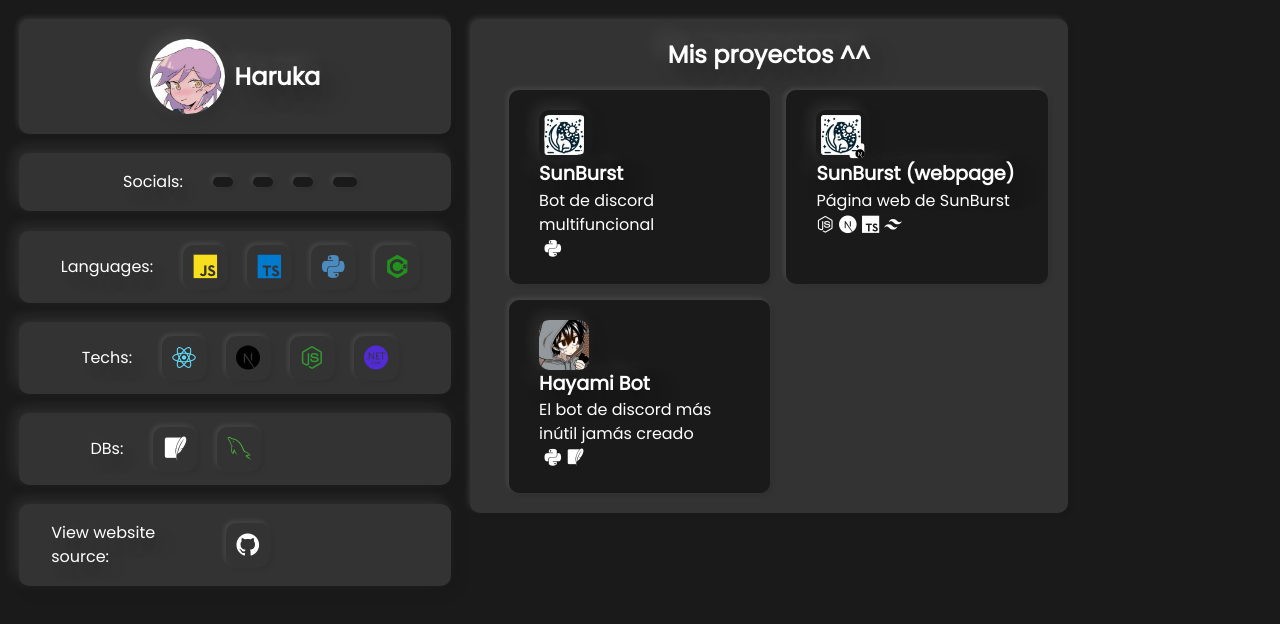
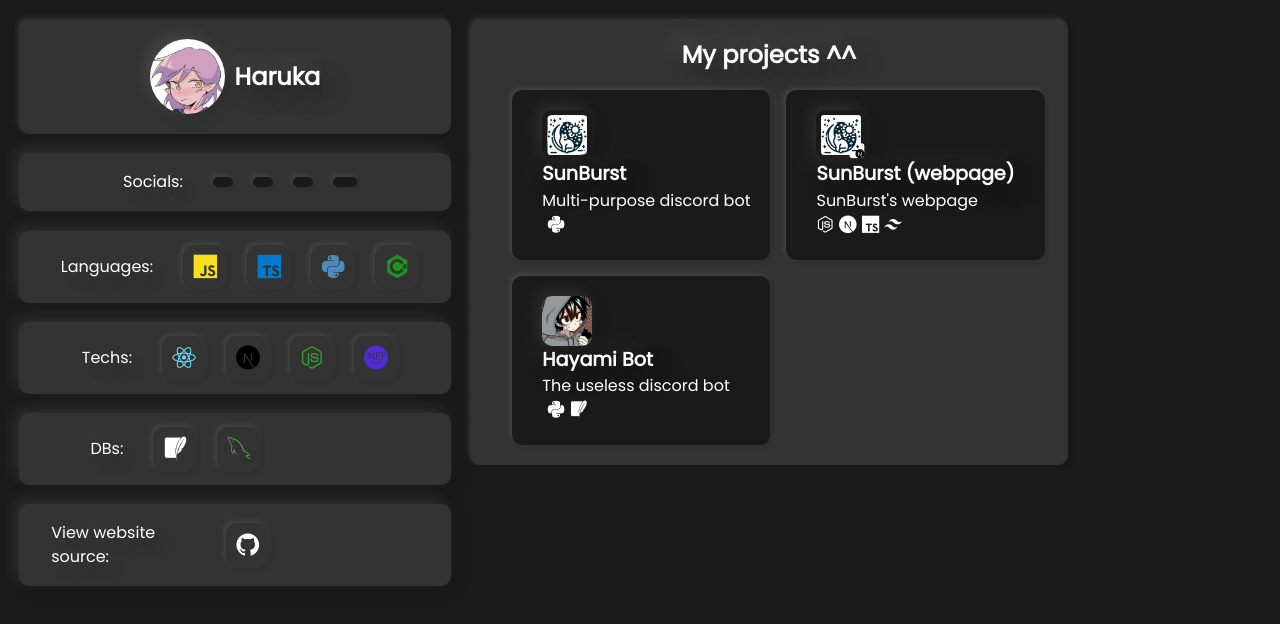
Before and after one commit to gxskpo/hawruka.xyz, a Next.js app: page / in a window 1280 px wide. Shown: the top 624 px of the page. Built offline with nearby package versions, Linux system fonts and the light colour scheme.

Commit message:
Translate project descriptions to English
The descriptions in the 'page.tsx' file's projects section have been translated from Spanish to English. This change makes the project descriptions more globally comprehensible.

```diff
--- a/app/page.tsx
+++ b/app/page.tsx
@@ -79,17 +79,17 @@ export default function Home() {
             </div>
             <div className={styles.projectsContainer}>
                 <div className={styles.projectsTitle}>
-                    <h2>Mis proyectos ^^</h2>
+                    <h2>My projects ^^</h2>
                 </div>
                 <div className={styles.projects}>
                     <ProjectElement url="https://beta.fembot.online" imageUrl="/sunburst-icon.png"
-                                    projectName="SunBurst" description="Bot de discord multifuncional"
+                                    projectName="SunBurst" description="Multi-purpose discord bot"
                                     useIcons={[
                                         {className: "fab fa-discord"},
                                         {className: "devicon-python-plain"}
                                     ]} openSource={false}/>
                     <ProjectElement url="https://github.com/gxskpo/sunburst" imageUrl="/sunburst-next.png"
-                                    projectName="SunBurst (webpage)" description="Página web de SunBurst"
+                                    projectName="SunBurst (webpage)" description="SunBurst's webpage"
                                     useIcons={[
                                         {className: "devicon-nodejs-plain"},
                                         {className: "devicon-nextjs-original"},
@@ -97,7 +97,7 @@ export default function Home() {
                                         {className: "devicon-tailwindcss-plain"}
                                     ]} openSource={true}/>
                     <ProjectElement url="https://github.com/gxskpo/hayami" imageUrl="/hayami_icn_mini.png"
-                                    projectName="Hayami Bot" description="El bot de discord más inútil jamás creado"
+                                    projectName="Hayami Bot" description="The useless discord bot"
                                     useIcons={[
                                         {className: "fab fa-discord"},
                                         {className: "devicon-python-plain"},
```
